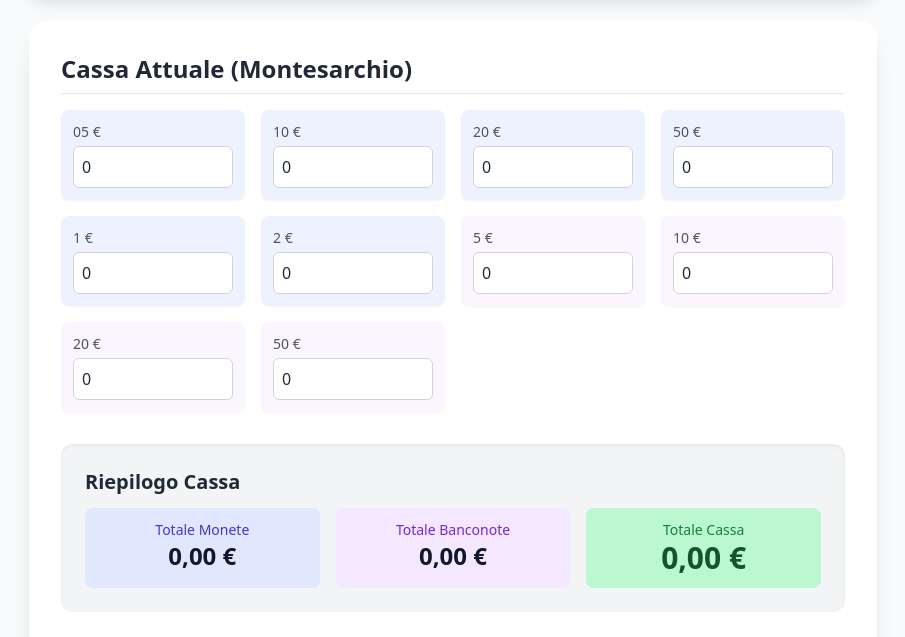
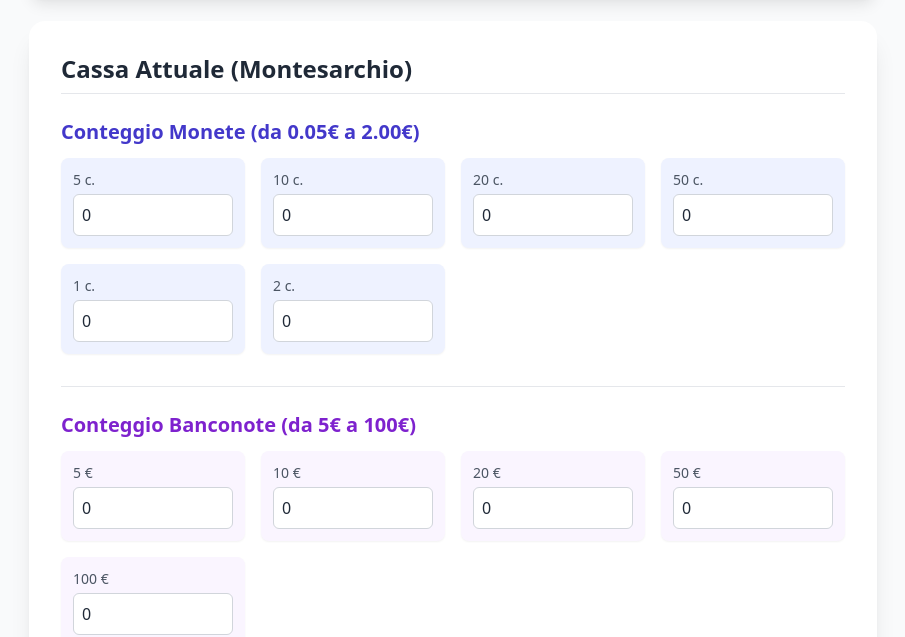
Before and after one commit to letiziaverruso-hub/CONTROLLO-CASSA, a plain HTML site: page index.html in a window 1280 px wide. Shown: the part 179-816 px from the top of the page, without its empty margins (187-1092 px from the left). Drawn offline with nearby package versions, Linux system fonts and the light colour scheme.

Commit message:
Add files via upload

```diff
--- a/index.html
+++ b/index.html
@@ -44,8 +44,16 @@
                 Cassa Attuale (<span id="current-shop-display">Montesarchio</span>)
             </h2>
 
-            <div id="denominations-grid" class="grid grid-cols-2 sm:grid-cols-4 gap-4 mb-8">
-                <!-- Gli input vengono aggiunti qui dal JavaScript -->
+            <!-- Sezione Monete -->
+            <h3 class="text-xl font-bold text-indigo-700 mb-3 mt-6">Conteggio Monete (da 0.05€ a 2.00€)</h3>
+            <div id="coins-grid" class="grid grid-cols-2 sm:grid-cols-4 gap-4 mb-8">
+                <!-- Gli input per le monete verranno aggiunti qui -->
+            </div>
+
+            <!-- Sezione Banconote -->
+            <h3 class="text-xl font-bold text-purple-700 mb-3 mt-8 border-t pt-6">Conteggio Banconote (da 5€ a 100€)</h3>
+            <div id="banknotes-grid" class="grid grid-cols-2 sm:grid-cols-4 gap-4 mb-8">
+                <!-- Gli input per le banconote verranno aggiunti qui -->
             </div>
 
             <!-- 2. Totali Cassa -->
@@ -121,8 +129,10 @@
         // --- Configurazione Iniziale ---
         // Nomi dei negozi aggiornati su richiesta dell'utente
         const SHOP_NAMES = ['Montesarchio', 'Benevento', 'Rotondi'];
+        // Monete da 0.05€ a 2.00€
         const COIN_VALUES = [0.05, 0.10, 0.20, 0.50, 1.00, 2.00];
-        const BANKNOTE_VALUES = [5, 10, 20, 50];
+        // Banconote da 5€ a 100€ (aggiunto il taglio da 100€)
+        const BANKNOTE_VALUES = [5, 10, 20, 50, 100];
         const ALL_DENOMINATIONS = [...COIN_VALUES, ...BANKNOTE_VALUES].map(v => v.toString());
 
         let currentShop = SHOP_NAMES[0];
@@ -145,7 +155,14 @@
 
         function formatValue(value) {
             const num = parseFloat(value);
-            return num >= 1 ? num.toFixed(0) : num.toFixed(2).replace('0.', '').padEnd(2, '0');
+            // Per le monete inferiori a 1€, visualizza il valore senza '0.' (es. 0.50 -> 50)
+            if (num < 1 && num > 0) {
+                 // Converte 0.05 in '5' e 0.5 in '50'
+                const cents = Math.round(num * 100);
+                return cents.toString();
+            }
+            // Per monete/banconote intere, visualizza solo il numero intero
+            return num.toFixed(0);
         }
 
         function setStatus(message, type) {
@@ -186,6 +203,17 @@
                     // Assicurati che tutti i campi esistano
                     if (!registerData.denominations) registerData.denominations = defaultDenominations;
                     if (registerData.fund === undefined) registerData.fund = 0;
+
+                    // Cleanup e ricalibrazione dopo l'aggiornamento delle denominazioni
+                    const newDenominations = {};
+                    ALL_DENOMINATIONS.forEach(val => {
+                        // Se il vecchio dato esiste, usalo, altrimenti usa 0
+                        newDenominations[val] = registerData.denominations[val] !== undefined
+                            ? registerData.denominations[val]
+                            : 0;
+                    });
+                    registerData.denominations = newDenominations;
+
                 } catch (e) {
                     console.error("Errore nel parsing dei dati salvati", e);
                     registerData = { denominations: defaultDenominations, fund: 0 };
@@ -205,12 +233,14 @@
             let totalCoins = 0;
             let totalBanknotes = 0;
 
+            // Calcolo Monete
             for (const value of COIN_VALUES) {
                 const key = value.toString();
                 const quantity = registerData.denominations[key] || 0;
                 totalCoins += quantity * value;
             }
 
+            // Calcolo Banconote
             for (const value of BANKNOTE_VALUES) {
                 const key = value.toString();
                 const quantity = registerData.denominations[key] || 0;
@@ -310,18 +340,40 @@
         // --- Inizializzazione Viste ---
 
         function createDenominationInputs() {
-            const grid = document.getElementById('denominations-grid');
-            grid.innerHTML = '';
+            // Prepara i contenitori
+            const coinsGrid = document.getElementById('coins-grid');
+            const banknotesGrid = document.getElementById('banknotes-grid');
+            coinsGrid.innerHTML = '';
+            banknotesGrid.innerHTML = '';
 
-            const denominations = [
-                ...COIN_VALUES.map(v => ({ value: v, type: 'coin', color: 'bg-indigo-50', text: 'Moneta' })),
-                ...BANKNOTE_VALUES.map(v => ({ value: v, type: 'note', color: 'bg-purple-50', text: 'Banconota' }))
-            ];
-
-            denominations.forEach(({ value, type, color }) => {
+            // Crea gli input per le monete
+            COIN_VALUES.forEach(value => {
                 const valueKey = value.toString();
                 const div = document.createElement('div');
-                div.className = `p-3 ${color} rounded-lg shadow-sm`;
+                div.className = `p-3 bg-indigo-50 rounded-lg shadow-sm`;
+                div.innerHTML = `
+                    <label for="den-${valueKey}" class="block text-sm font-medium text-gray-600 mb-1">
+                        ${formatValue(value)} c.
+                    </label>
+                    <input
+                        id="den-${valueKey}"
+                        type="number"
+                        min="0"
+                        value="0"
+                        onfocus="clearOnFocus(this)"
+                        onblur="resetOnBlur(this, 'denominations')"
+                        oninput="updateQuantity('${valueKey}', this.value)"
+                        class="w-full p-2 border border-gray-300 rounded-md focus:ring-indigo-500 focus:border-indigo-500 transition duration-150 text-gray-800"
+                    >
+                `;
+                coinsGrid.appendChild(div);
+            });
+
+            // Crea gli input per le banconote
+            BANKNOTE_VALUES.forEach(value => {
+                const valueKey = value.toString();
+                const div = document.createElement('div');
+                div.className = `p-3 bg-purple-50 rounded-lg shadow-sm`;
                 div.innerHTML = `
                     <label for="den-${valueKey}" class="block text-sm font-medium text-gray-600 mb-1">
                         ${formatValue(value)} €
@@ -334,10 +386,10 @@
                         onfocus="clearOnFocus(this)"
                         onblur="resetOnBlur(this, 'denominations')"
                         oninput="updateQuantity('${valueKey}', this.value)"
-                        class="w-full p-2 border border-gray-300 rounded-md focus:ring-indigo-500 focus:border-indigo-500 transition duration-150 text-gray-800"
+                        class="w-full p-2 border border-gray-300 rounded-md focus:ring-purple-500 focus:border-purple-500 transition duration-150 text-gray-800"
                     >
                 `;
-                grid.appendChild(div);
+                banknotesGrid.appendChild(div);
             });
         }
 
```
